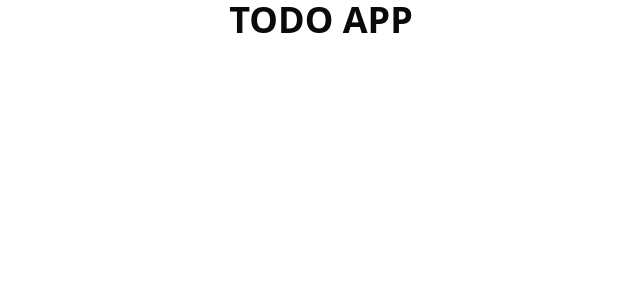
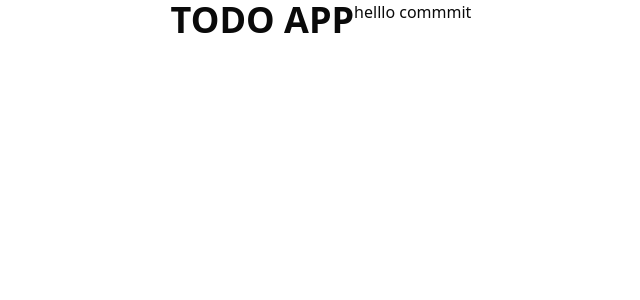
Before and after one commit to nurmhm/shadcn-setup, a Next.js app: page / in a window 1280 px wide. Shown: the top 300 px of the page, without its empty margins (319-959 px from the left). Built offline with nearby package versions, Linux system fonts and the light colour scheme.

Commit message:
feat: Add test paragraph to TODO APP page
Inserted a temporary paragraph with the text 'helllo commmit' below the TODO APP heading for testing or demonstration purposes.

```diff
--- a/src/app/page.tsx
+++ b/src/app/page.tsx
@@ -1,12 +1,12 @@
 import CreateTaskForm from "@/components/form";
-
 
 export default function Page() {
   return (
     <div>
       <div className="flex justify-center">
         <h1 className="text-4xl font-bold">TODO APP</h1>
+        <p>helllo commmit</p>
       </div>
     </div>
-  )
+  );
 }
```
